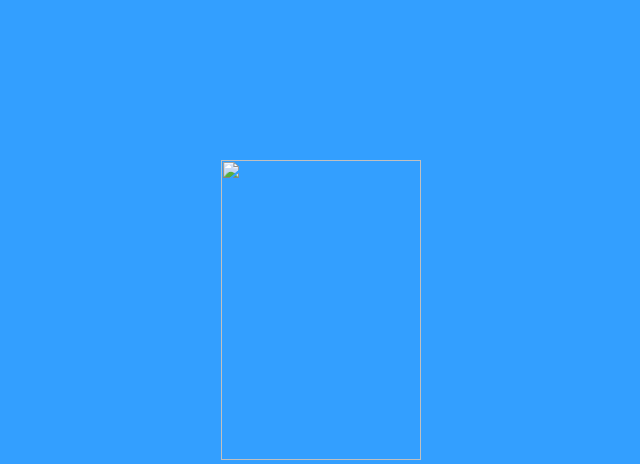
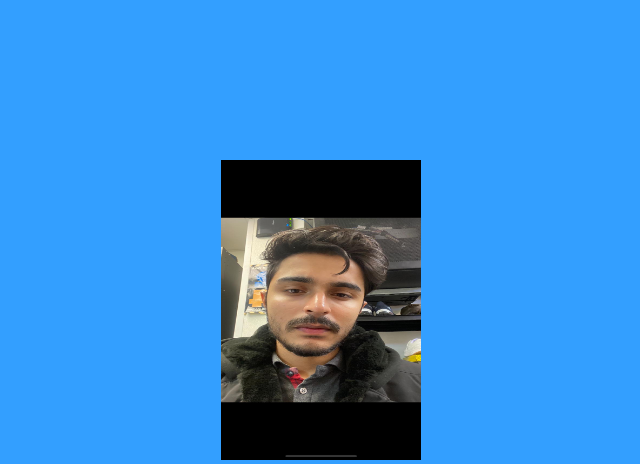
Before and after one commit to anmolkhullar0509/resume, a plain HTML site: page index.html in a window 1280 px wide. Shown: the top 464 px of the page, without its empty margins (319-959 px from the left). Drawn offline with Linux system fonts and the light colour scheme; files that its build step writes are made by us from their sources; files whose address does not match are found by name.

Commit message:
Update index.html

```diff
--- a/index.html
+++ b/index.html
@@ -19,7 +19,7 @@
 
 
         <div class="text-box">
-        <img src="images/anmol.jpg" height="300px" width="200px">
+        <img src="anmol.jpg" height="300px" width="200px">
 			<h2> Anmol Khullar</h1>
             <p> Web Developer (CPP)			</p>
             <a href="resume.pdf" download="file" class="hero-btn" style="border-radius: 25px;"><i class="fa fa-download"> Resume</i></a>
```
